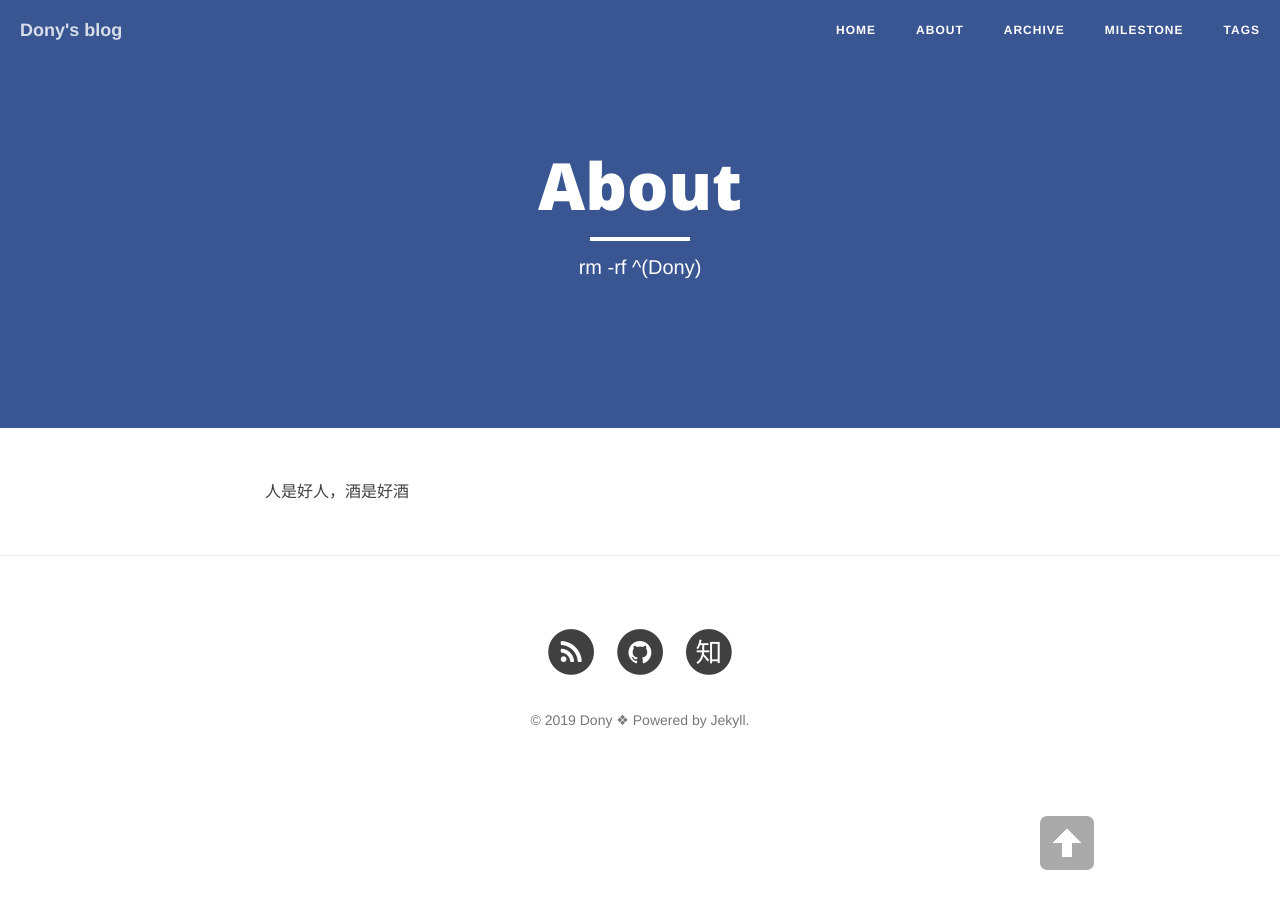
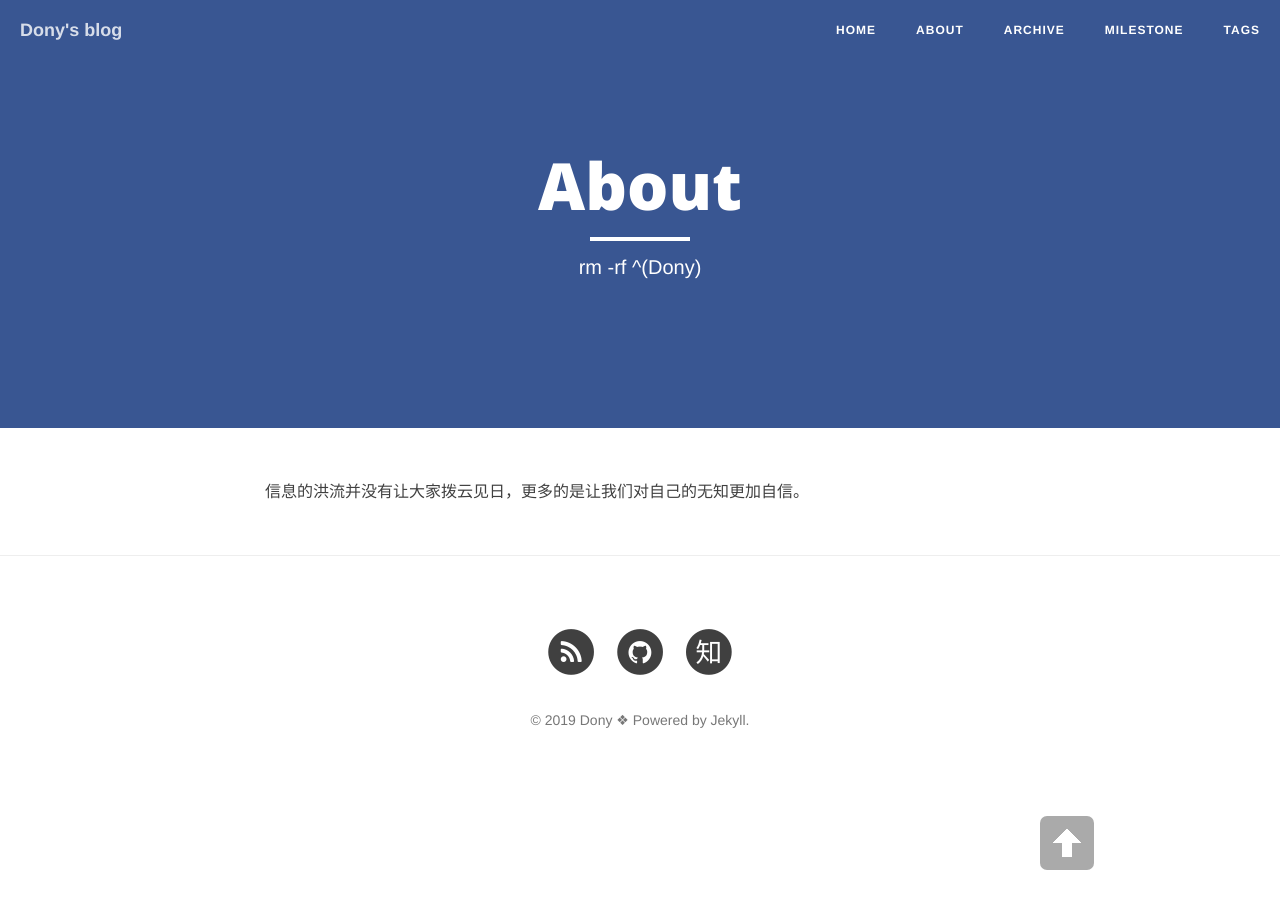
Before and after one commit to donydex/donydex.github.io, a Jekyll site: the page built from about.md, in a window 1280 px wide. Built offline with Jekyll 4.4.1, drawn with Linux system fonts in a browser that asks for light colours; nearby versions of some CDN libraries.

Commit message:
Update about.md
更新

```diff
--- a/about.md
+++ b/about.md
@@ -5,4 +5,4 @@ description: "rm -rf ^(Dony)"
 header-img: "img/facebook.jpg"
 ---
 
-人是好人，酒是好酒
+信息的洪流并没有让大家拨云见日，更多的是让我们对自己的无知更加自信。
```
